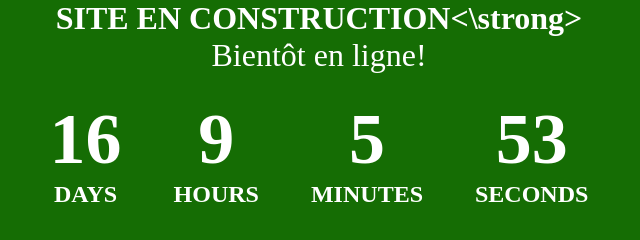
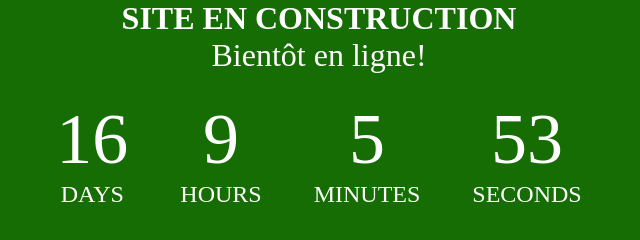
Before and after one commit to jxanne/jxanne.github.io, a website: page index.html in a window 1280 px wide. Shown: the whole page, without its empty margins (321-961 px from the left). Drawn offline with Linux system fonts and the light colour scheme.

Commit message:
Update index.html

```diff
--- a/index.html
+++ b/index.html
@@ -18,7 +18,7 @@
     <script src="js/timer.js"></script>
 
 <div class="container">
-  <h1><strong> SITE EN CONSTRUCTION<\strong></h1>
+  <h1><strong> SITE EN CONSTRUCTION</strong></h1>
   <h1>Bientôt en ligne!</h1>
   <ul>
     <li><span id="days"></span>days</li>
```
